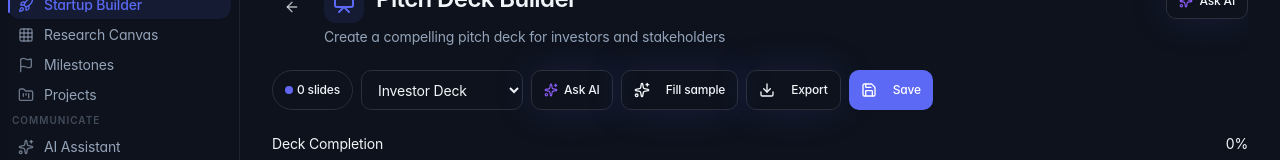
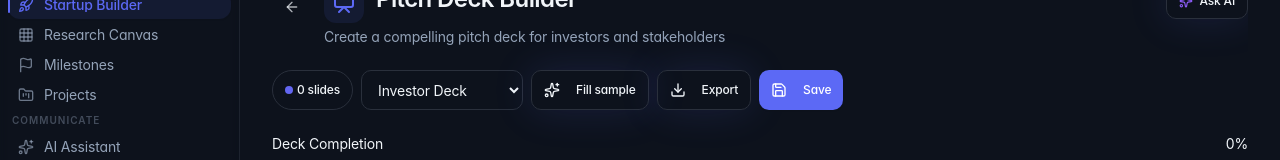
Before and after one commit to Animus1991/cofoundersbay, a Next.js app in the folder apps/web/: page /builder/pitch-deck in a window 1280 px wide. Shown: the part 219-379 px from the top of the page. Built offline with nearby package versions, Linux system fonts and the light colour scheme; no server answers.

Commit message:
fix(web): keep Pitch Deck Ask AI on the page header only
Avoid three Ask AI buttons on the empty deck (header, toolbar, empty
state). Copilot stays on the header and the empty-state CTA.

Co-authored-by: Anastasis Kotsis <Animus1991@users.noreply.github.com>

```diff
--- a/apps/web/src/components/builder/PitchDeckBuilder.tsx
+++ b/apps/web/src/components/builder/PitchDeckBuilder.tsx
@@ -257,7 +257,6 @@ export function PitchDeckBuilder({ onSave, initialData, workspaceName, ideaCore,
             <option value="grant">Grant Application</option>
             <option value="competition">Competition Deck</option>
           </select>
-          <AIInsightButton className="min-h-10" prompt={copilotPrompt} />
           <Button
             variant="outline"
             size="sm"
```
